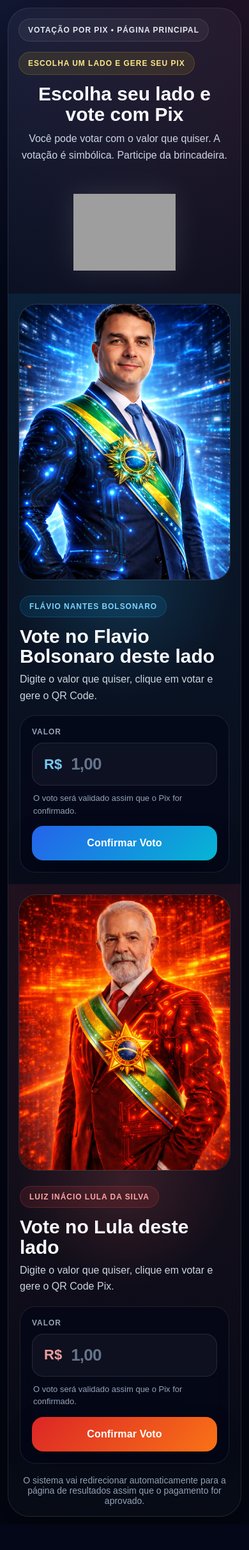
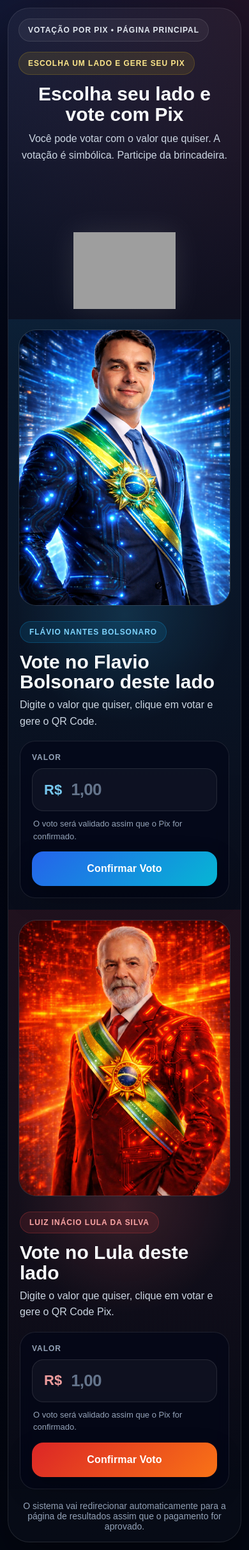
Before and after one commit to vinici459/botsmartpro, a FastAPI app: page /votacao in a window 390 px wide. Shown: the whole page at 64% size. Before the commit the page ends 2371 px from the top, so only its background shows below. Run offline with FastAPI, Linux system fonts and the light colour scheme; parts of the project's set-up code (start-up, migrations or seed data) failed here and were passed over; some libraries are stand-ins or nearby versions; grey boxes are pictures that could not be loaded.

Commit message:
fix votacao templateresponse

```diff
--- a/templates/votacao.html
+++ b/templates/votacao.html
@@ -447,6 +447,11 @@
       input[type="text"] { font-size: 26px; }
       .qr { max-width: 240px; }
       .alert { margin: 12px 16px 0; }
+
+      /* 👇 ADICIONA ISSO */
+      .center {
+        margin-top: 40px;
+      }
     }
   </style>
 </head>
```
